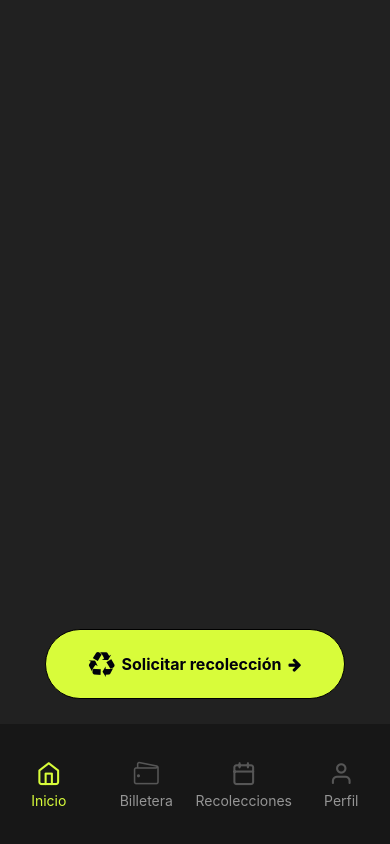
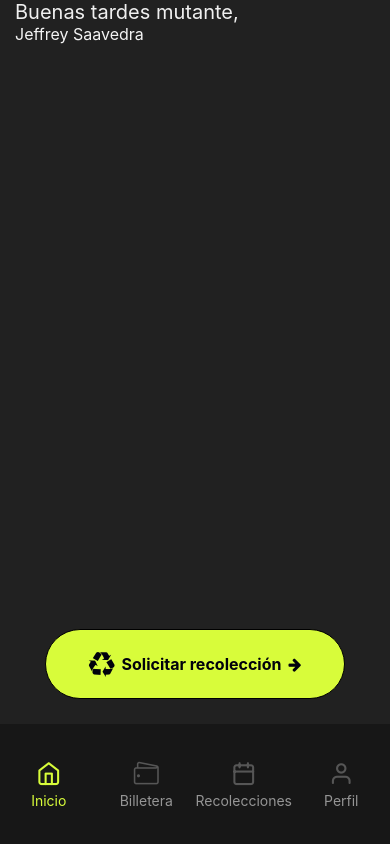
Before and after one commit to lortiz24/PT-mutuaCloneApp, a React Native app: screen / in a window 390 px wide. Built offline with nearby package versions, Linux system fonts and the light colour scheme.

Commit message:
se agregan nuevos textos a homeView

```diff
--- a/src/components/ui/button-redirect/ButtonRedirect.tsx
+++ b/src/components/ui/button-redirect/FloatButtom.tsx
@@ -10,7 +10,7 @@ interface Props {
   title: string;
 }
 
-const ButtonRedirect = ({ styleText, styleTouchable, title }: Props) => {
+const FloatButtom = ({ styleText, styleTouchable, title }: Props) => {
   return (
     <TouchableOpacity style={styleTouchable}>
       <Fontisto name="recycle" size={25} color={theme.colors.black} />
@@ -20,4 +20,4 @@ const ButtonRedirect = ({ styleText, styleTouchable, title }: Props) => {
   );
 };
 
-export default ButtonRedirect;
+export default FloatButtom;
--- a/src/components/ui/style-text/StyleText.tsx
+++ b/src/components/ui/style-text/StyleText.tsx
@@ -57,7 +57,7 @@ export default function StyleText({
     fontWeight === 'bold' && styles.bold,
     style
   ];
-
+console.log('textStyles',textStyles)
   return (
     <Text style={textStyles} {...textProps}>
       {children}
--- a/src/components/views/home/HomeView.tsx
+++ b/src/components/views/home/HomeView.tsx
@@ -1,22 +1,31 @@
 import { View, StyleSheet } from 'react-native';
-import ButtonRedirect from '../../ui/button-redirect/ButtonRedirect';
+import FloatButtom from '../../ui/button-redirect/FloatButtom';
 
 import { theme } from '../../../config/theme/theme';
+import StyleText from '../../ui/style-text/StyleText';
 
 const HomeView = () => {
   return (
     <View style={styles.container}>
-      <ButtonRedirect
-        styleText={styles.textStyle}
-        title="Solicitar recolección"
-        styleTouchable={styles.styleTouchable}
-      />
+      <View style={{ paddingHorizontal: 15 }}>
+        <StyleText color="primary" style={{fontSize:20}}>Buenas tardes mutante,</StyleText>
+        <StyleText color="secondary" fontSize="subHeading">
+          Jeffrey Saavedra
+        </StyleText>
+      </View>
+      <View style={styles.buttonContainer}>
+        <FloatButtom
+          styleText={styles.textStyle}
+          title="Solicitar recolección"
+          styleTouchable={styles.styleTouchable}
+        />
+      </View>
     </View>
   );
 };
 
 const styles = StyleSheet.create({
-  container: { flex: 1, justifyContent: 'center', alignItems: 'center' },
+  container: { flex: 1 },
   textStyle: {
     color: theme.colors.black,
     fontWeight: theme.fontWeights.bold,
@@ -31,12 +40,21 @@ const styles = StyleSheet.create({
     paddingHorizontal: 6,
     flexDirection: 'row',
     width: 300,
-    position: 'absolute',
-    bottom: 25,
     height: 70,
     backgroundColor: theme.colors.green,
     borderRadius: 100,
   },
+  text: {
+    fontWeight: theme.fontWeights.normal,
+    fontSize: theme.fontSizes.body,
+    marginBottom: 10,
+  },
+  buttonContainer: {
+    alignItems: 'center',
+    width: '100%',
+    position: 'absolute',
+    bottom: 25,
+  },
 });
 
 export default HomeView;
--- a/src/config/theme/theme.tsx
+++ b/src/config/theme/theme.tsx
@@ -1,7 +1,7 @@
 export const theme: ITheme = {
   colors: {
-    textPrimary: '#F1F1F1',
-    textSecondary: '#EEEEEE',
+    textPrimary: '#F0F0F0',
+    textSecondary: '#F4F4F4',
     primary: '#0366d6',
     white: '#fefefe',
     green: '#D8FC3A',
```
